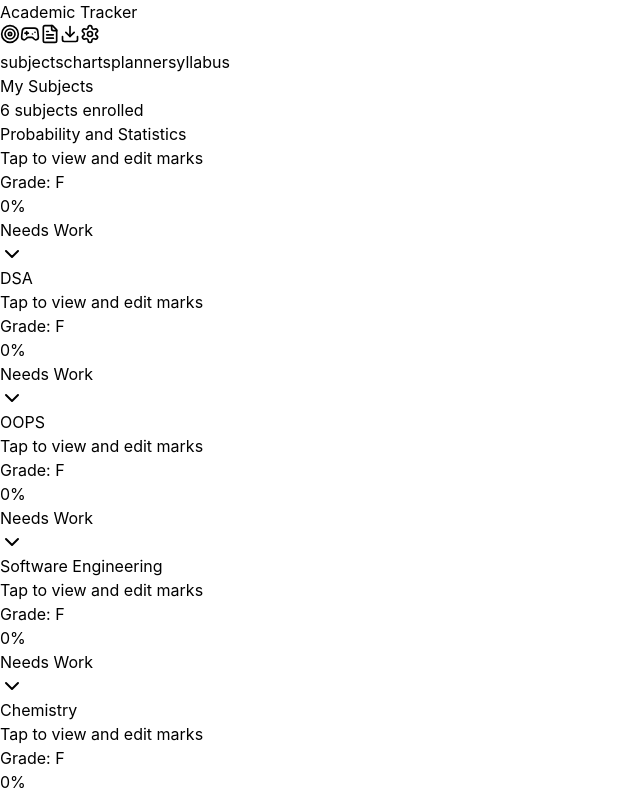
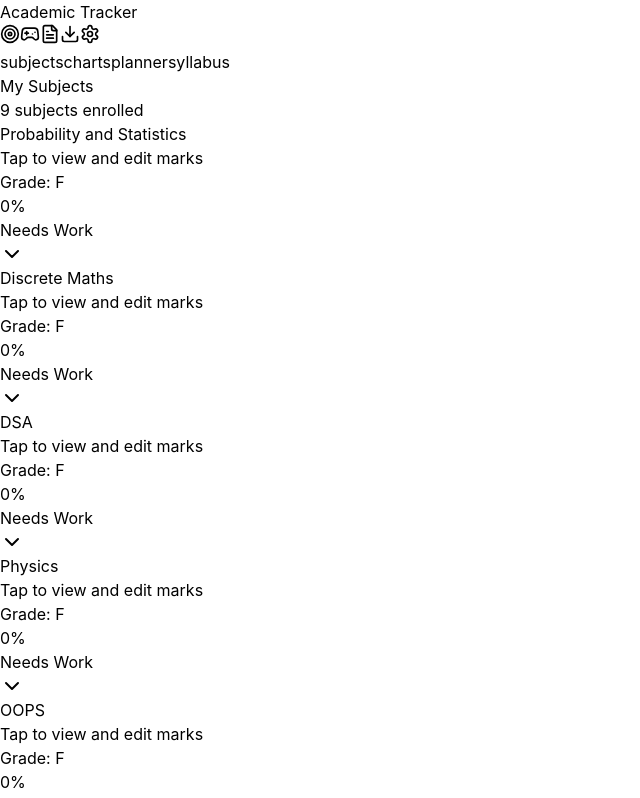
Before and after one commit to ArhamChoudhary-ui/Academic-Tracker, a React (Vite) app: page / in a window 1280 px wide. Shown: the top 798 px of the page, without its empty margins (0-640 px from the left). Built offline with nearby package versions, Linux system fonts and the light colour scheme.

Commit message:
Add Physics, OS, and Discrete Maths subjects

```diff
--- a/src/App.jsx
+++ b/src/App.jsx
@@ -51,7 +51,34 @@ function App() {
 
   useEffect(() => {
     const savedData = loadFromStorage();
-    const dataToUse = savedData || createEmptySubjectData();
+    const defaultData = createEmptySubjectData();
+    const dataToUse =
+      savedData ?
+        Object.keys(defaultData).reduce(
+          (acc, subject) => {
+            const defaultSubjectData = defaultData[subject];
+            const savedSubjectData = savedData[subject] || {};
+
+            acc[subject] = {
+              ...defaultSubjectData,
+              ...savedSubjectData,
+              marks: {
+                ...defaultSubjectData.marks,
+                ...(savedSubjectData.marks || {}),
+              },
+              classAverage: {
+                ...defaultSubjectData.classAverage,
+                ...(savedSubjectData.classAverage || {}),
+              },
+              notes: savedSubjectData.notes || "",
+            };
+
+            return acc;
+          },
+          { ...savedData },
+        )
+      : defaultData;
+
     setSubjectsData(dataToUse);
     setIsLoading(false);
   }, []);
--- a/src/utils/data.js
+++ b/src/utils/data.js
@@ -1,7 +1,10 @@
 export const SUBJECTS = [
   "Probability and Statistics",
+  "Discrete Maths",
   "DSA",
+  "Physics",
   "OOPS",
+  "OS",
   "Software Engineering",
   "Chemistry",
   "English",
```
